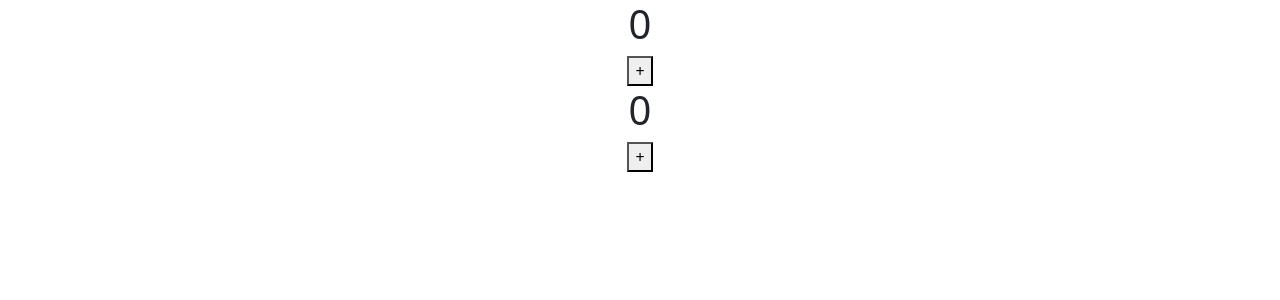
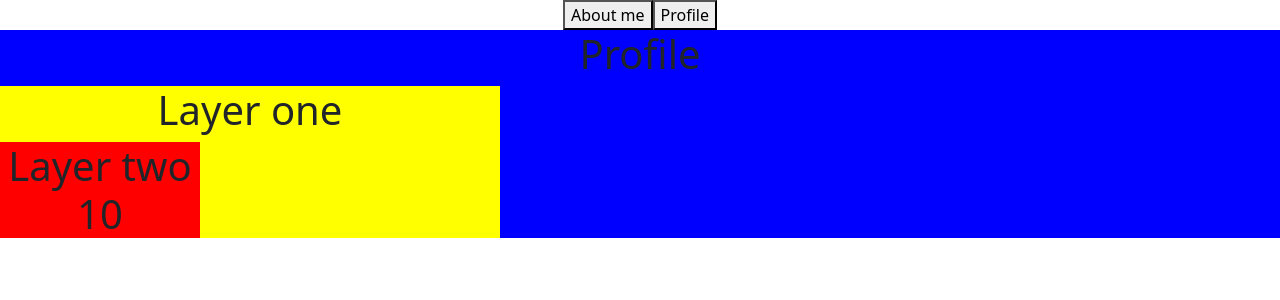
Before and after one commit to SonaSreedhar907/ReactStudy, a React (Create React App) app: page /profile in a window 1280 px wide. Shown: the top 300 px of the page. Built offline with nearby package versions, Linux system fonts and the light colour scheme.

Commit message:
react router

```diff
--- a/package.json
+++ b/package.json
@@ -10,6 +10,7 @@
     "react": "^18.2.0",
     "react-bootstrap": "^2.7.4",
     "react-dom": "^18.2.0",
+    "react-router-dom": "^6.13.0",
     "react-scripts": "5.0.1",
     "web-vitals": "^2.1.4"
   },
--- a/src/App.js
+++ b/src/App.js
@@ -1,22 +1,29 @@
 import './App.css';
-import React from 'react';
 import 'bootstrap/dist/css/bootstrap.min.css';
-import Products from "./components/Products/Products"
-import { Container } from 'react-bootstrap';
-import Effects from "./components/Effects/Effects"
+import About from './components/Container/About';
+import Profile from './components/Container/Profile';
+import { Routes, Route,useNavigate } from 'react-router-dom';
+import { useState } from 'react';
 
 function App() {
+  const [state,setState] = useState(10)
+  const navigate = useNavigate();
+
   return (
-   <div className="App">
-    <Container>
-      <Effects />
-    </Container>
-   </div>
+    <div className="App">
+      <button onClick={() => navigate('/about')}>About me</button>
+      <button onClick={() => navigate('/profile')}>Profile</button>
+
+      <Routes>
+        <Route path="/about" element={<About />} />
+        <Route
+          path="/profile"
+          element={<Profile data={state} />}
+        />
+      </Routes>
+
+    </div>
   );
-
-
-
-
 }
 
 export default App;
--- /dev/null
+++ b/src/compo/One.js
@@ -0,0 +1,13 @@
+import React from 'react'
+import Two from './Two'
+
+const one = (props) => {
+  return (
+    <div style={{backgroundColor:"yellow",width:'500px'}}>
+        <h1>Layer one</h1>
+        <Two data={props.data}></Two>
+    </div>
+  )
+}
+
+export default one
--- /dev/null
+++ b/src/compo/Two.js
@@ -0,0 +1,11 @@
+import React from 'react'
+
+const Two = (props) => {
+  return (
+    <div style={{backgroundColor:"red",width:'200px'}}>
+        <h1>Layer two {props.data}</h1>
+    </div>
+  )
+}
+
+export default Two
--- /dev/null
+++ b/src/components/Container/About.js
@@ -0,0 +1,11 @@
+import React from 'react'
+
+const About = () => {
+  return (
+    <div>
+        <h1>About me</h1>
+    </div>
+  )
+}
+
+export default About
--- /dev/null
+++ b/src/components/Container/Profile.js
@@ -0,0 +1,13 @@
+import React from 'react'
+import One from '../../compo/One'
+
+const Profile = (props) => {
+  return (
+    <div style={{backgroundColor:"blue"}}>
+        <h1>Profile</h1>
+        <One data={props.data}></One>
+    </div>
+  )
+}
+
+export default Profile
--- a/src/components/Products/Products.js
+++ b/src/components/Products/Products.js
@@ -4,6 +4,7 @@ import {Card,Button} from "react-bootstrap";
 
 const Product = () => {
   const [items,setItems] = useState(PhonesData)
+
 
   const decQty=(id) =>{
       const newItem = items.map((item)=>
--- a/src/index.js
+++ b/src/index.js
@@ -3,11 +3,14 @@ import ReactDOM from 'react-dom/client';
 import './index.css';
 import App from './App';
 import reportWebVitals from './reportWebVitals';
+import { BrowserRouter as Router } from 'react-router-dom';
 
 const root = ReactDOM.createRoot(document.getElementById('root'));
 root.render(
   <React.StrictMode>
+    <Router>
     <App />
+    </Router>
   </React.StrictMode>
 );
 
```
Also changed, not shown: src/components/keys/Keys.js (deleted, +0 -33 lines), 1 other file (tests, documents, lock files or other folders).
